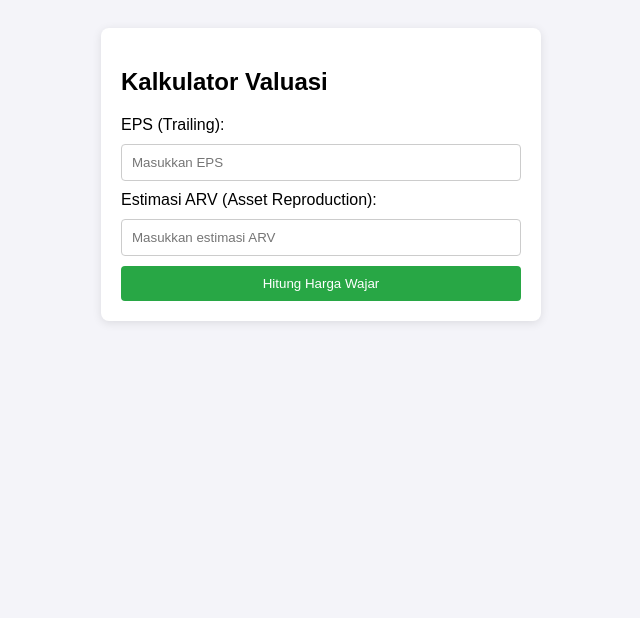
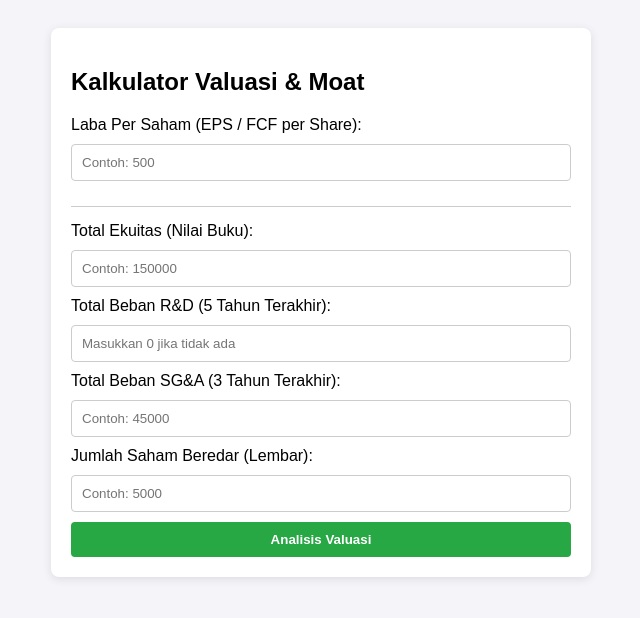
Before and after one commit to judikamarpaung73-hub/EPV, a plain HTML site: page index.html in a window 1280 px wide. Shown: the whole page, without its empty margins (319-959 px from the left). Drawn offline with Linux system fonts and the light colour scheme.

Commit message:
Update index.html

```diff
--- a/index.html
+++ b/index.html
@@ -2,49 +2,97 @@
 <html lang="id">
 <head>
     <meta charset="UTF-8">
-    <title>Kalkulator Valuasi 10 Pilar</title>
+    <title>Kalkulator Valuasi Institusional</title>
     <style>
         body { font-family: sans-serif; padding: 20px; background: #f4f4f9; }
-        .card { background: white; padding: 20px; border-radius: 8px; box-shadow: 0 2px 10px rgba(0,0,0,0.1); max-width: 400px; margin: auto; }
+        .card { background: white; padding: 20px; border-radius: 8px; box-shadow: 0 2px 10px rgba(0,0,0,0.1); max-width: 500px; margin: auto; }
         input { width: 100%; padding: 10px; margin: 10px 0; border: 1px solid #ccc; border-radius: 4px; box-sizing: border-box; }
-        button { width: 100%; padding: 10px; background: #28a745; color: white; border: none; border-radius: 4px; cursor: pointer; }
+        button { width: 100%; padding: 10px; background: #28a745; color: white; border: none; border-radius: 4px; cursor: pointer; font-weight: bold; }
         .result { margin-top: 20px; padding: 15px; background: #e9ecef; border-radius: 4px; }
+        .alert { margin-top: 10px; padding: 10px; border-radius: 4px; font-weight: bold; font-size: 0.9em; }
+        .moat-yes { background: #d4edda; color: #155724; border: 1px solid #c3e6cb; }
+        .moat-no { background: #f8d7da; color: #721c24; border: 1px solid #f5c6cb; }
     </style>
 </head>
 <body>
 
 <div class="card">
-    <h2>Kalkulator Valuasi</h2>
-    <label>EPS (Trailing):</label>
-    <input type="number" id="eps" placeholder="Masukkan EPS">
+    <h2>Kalkulator Valuasi & Moat</h2>
 
-    <label>Estimasi ARV (Asset Reproduction):</label>
-    <input type="number" id="arv" placeholder="Masukkan estimasi ARV">
+    <label>Laba Per Saham (EPS / FCF per Share):</label>
+    <input type="number" id="eps" placeholder="Contoh: 500" step="any">
 
-    <button onclick="hitung()">Hitung Harga Wajar</button>
+    <hr style="border: 0; border-top: 1px solid #ccc; margin: 15px 0;">
+
+    <label>Total Ekuitas (Nilai Buku):</label>
+    <input type="number" id="equity" placeholder="Contoh: 150000" step="any">
+
+    <label>Total Beban R&D (5 Tahun Terakhir):</label>
+    <input type="number" id="rd" placeholder="Masukkan 0 jika tidak ada" step="any">
+
+    <label>Total Beban SG&A (3 Tahun Terakhir):</label>
+    <input type="number" id="sga" placeholder="Contoh: 45000" step="any">
+
+    <label>Jumlah Saham Beredar (Lembar):</label>
+    <input type="number" id="shares" placeholder="Contoh: 5000" step="any">
+
+    <button onclick="hitung()">Analisis Valuasi</button>
 
     <div class="result" id="hasil" style="display:none;">
-        <p><strong>EPV Fair Value:</strong> <span id="epv"></span></p>
-        <p><strong>Harga Wajar (Triangulasi):</strong> <span id="wajar"></span></p>
+        <p><strong>Kapasitas Laba (EPV):</strong> <span id="epv"></span></p>
+        <p><strong>Biaya Reproduksi (ARV/Saham):</strong> <span id="arv"></span></p>
+        <p><strong>Nilai Monopoli (Franchise Value):</strong> <span id="franchise"></span></p>
+
+        <div id="moat-status" class="alert"></div>
+
+        <hr style="border: 0; border-top: 1px solid #ccc; margin: 15px 0;">
+        <p><strong>Harga Wajar (Fair Value):</strong> <span id="wajar"></span></p>
         <p><strong>Zona Beli (MoS 20%):</strong> <span id="zona"></span></p>
     </div>
 </div>
 
 <script>
     function hitung() {
-        let eps = parseFloat(document.getElementById('eps').value);
-        let arv = parseFloat(document.getElementById('arv').value);
+        let eps = parseFloat(document.getElementById('eps').value) || 0;
+        let equity = parseFloat(document.getElementById('equity').value) || 0;
+        let rd = parseFloat(document.getElementById('rd').value) || 0;
+        let sga = parseFloat(document.getElementById('sga').value) || 0;
+        let shares = parseFloat(document.getElementById('shares').value) || 1;
 
-        // EPV (Proksi Konservatif 15x Multiple)
+        // 1. Kalkulasi EPV (15x Multiple / 6.67% WACC)
         let epv = eps * 15;
-        // Triangulasi (Rata-rata EPV dan ARV)
-        let wajar = (epv + arv) / 2;
-        // Zona Beli (MoS 20% dari harga wajar)
+
+        // 2. Kalkulasi ARV per Saham riil (termasuk Intangibles)
+        let arvTotal = equity + rd + sga;
+        let arvPerShare = arvTotal / shares;
+
+        // 3. Kalkulasi Franchise Value untuk mendeteksi Moat
+        let franchiseValue = epv - arvPerShare;
+
+        // 4. Logika Keputusan Harga Wajar
+        let wajar = epv; // Base case: Harga wajar adalah kapasitas labanya
+        let moatStatus = document.getElementById('moat-status');
+
+        if (franchiseValue > 0) {
+            moatStatus.className = "alert moat-yes";
+            moatStatus.innerHTML = "🔥 TERDETEKSI MOAT: Laba dilindungi oleh aset tak berwujud (Franchise Value). Perusahaan memiliki keunggulan kompetitif mutlak.";
+        } else {
+            moatStatus.className = "alert moat-no";
+            moatStatus.innerHTML = "⚠️ VALUE TRAP: EPV di bawah biaya reproduksi. Perusahaan tidak memiliki kekuatan harga dan berpotensi menghancurkan modal.";
+            // Hukuman jika tidak ada moat: Harga wajar turun ke nilai likuidasi aset terendah
+            wajar = Math.min(epv, arvPerShare);
+        }
+
+        // 5. Margin of Safety
         let zona = wajar * 0.80;
 
+        // 6. Cetak Hasil
         document.getElementById('epv').innerText = epv.toFixed(2);
+        document.getElementById('arv').innerText = arvPerShare.toFixed(2);
+        document.getElementById('franchise').innerText = franchiseValue.toFixed(2);
         document.getElementById('wajar').innerText = wajar.toFixed(2);
         document.getElementById('zona').innerText = zona.toFixed(2);
+
         document.getElementById('hasil').style.display = 'block';
     }
 </script>
```
